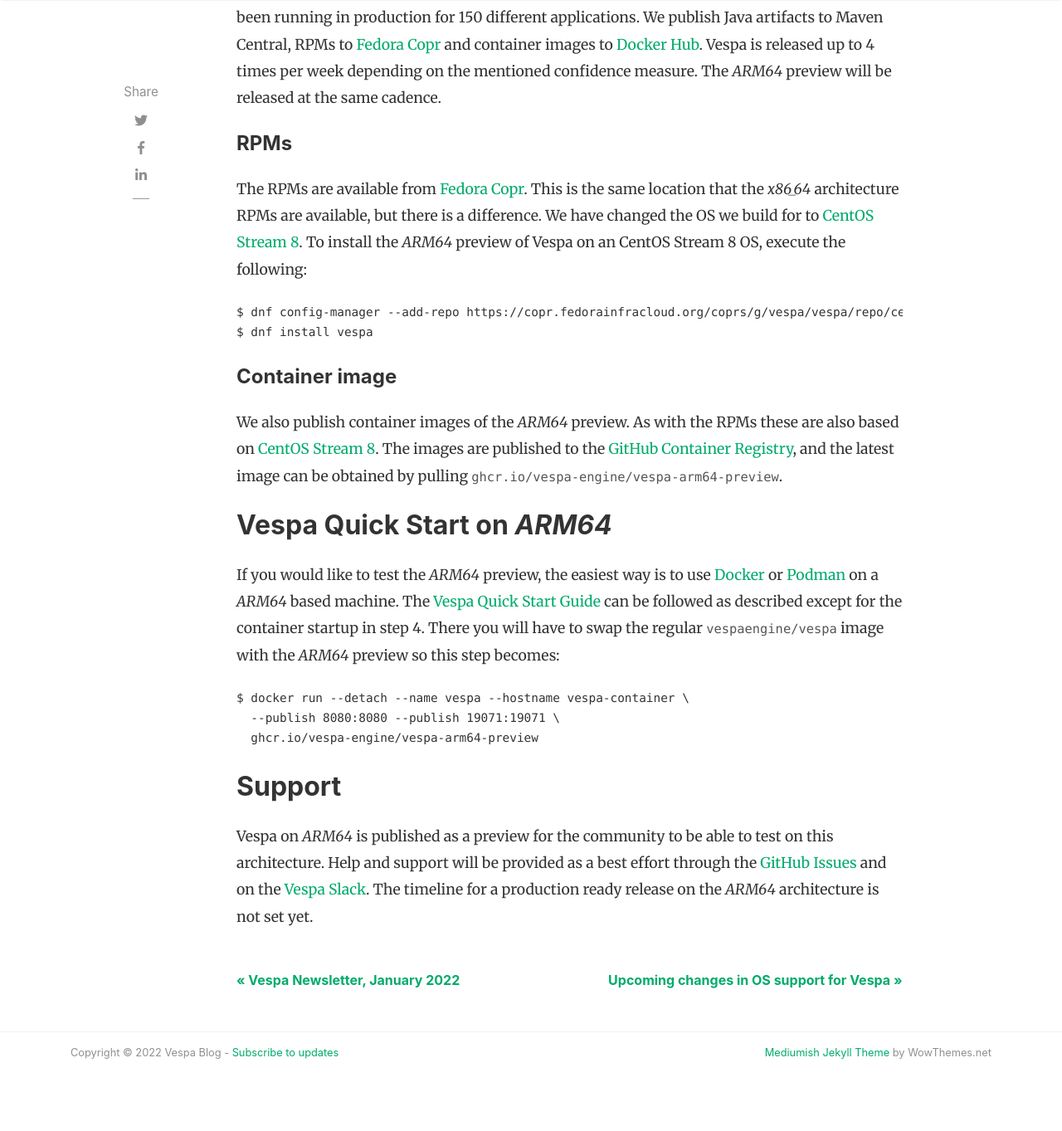
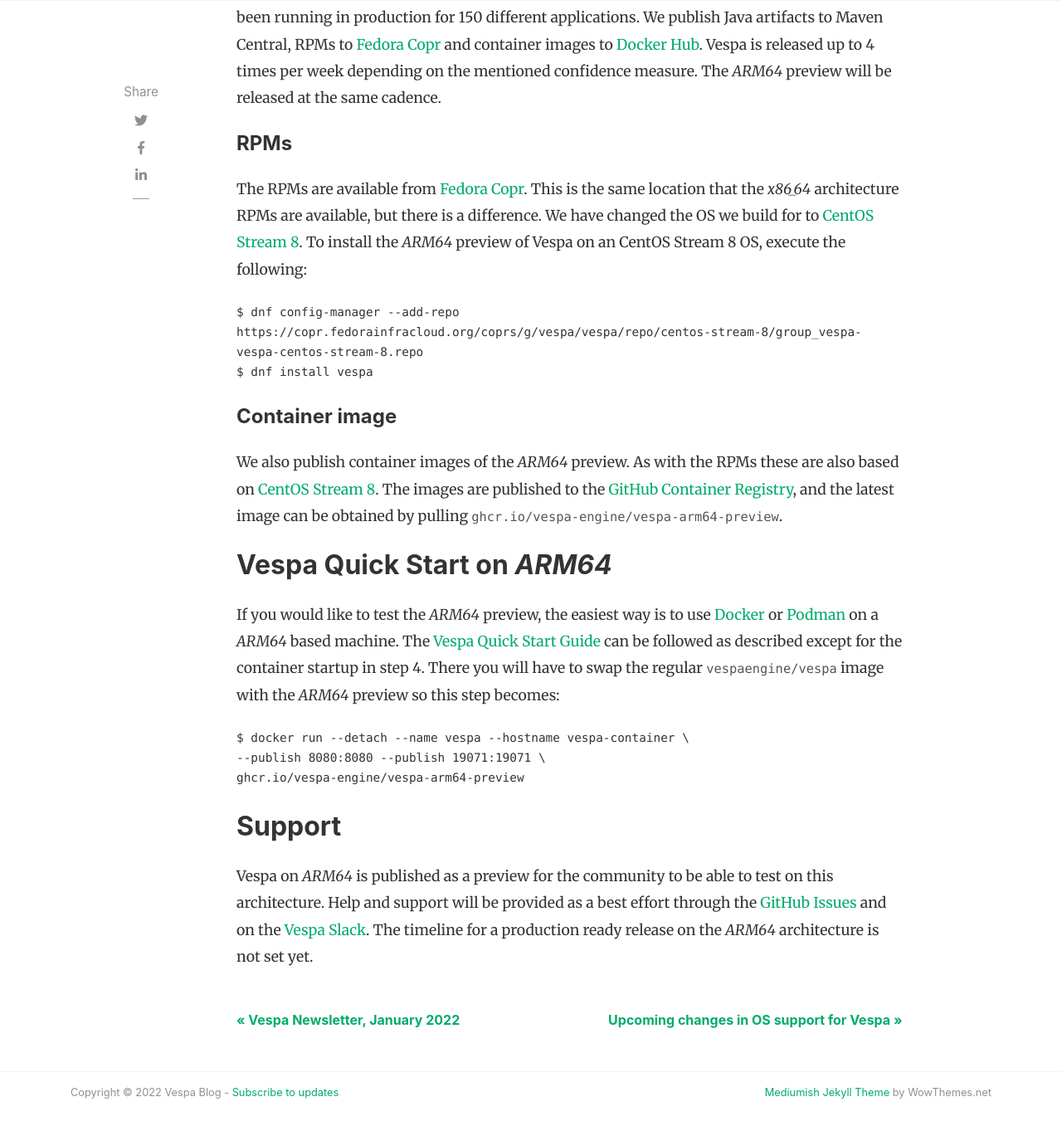
Before and after one commit to vespa-engine/blog, a Jekyll site: the page built from _posts/2022-02-16-preview-of-vespa-on-arm64.md, in a window 1280 px wide and 1400 px high, scrolled down 1375 px. Shown: the top 1363 px of the window at 83% size. Built offline with Jekyll 4.4.1, drawn with Linux system fonts in a browser that asks for light colours; nearby versions of some CDN libraries; comment, search, counter and statistics services are not loaded.

Commit message:
Wrap pre

```diff
--- a/assets/css/main.scss
+++ b/assets/css/main.scss
@@ -24,6 +24,10 @@
   color: #555555;
 }
 
+pre {
+  white-space: pre-line;
+}
+
 // Import partials from `sass_dir` (defaults to `_sass`)
 @import
 	"syntax",
```
